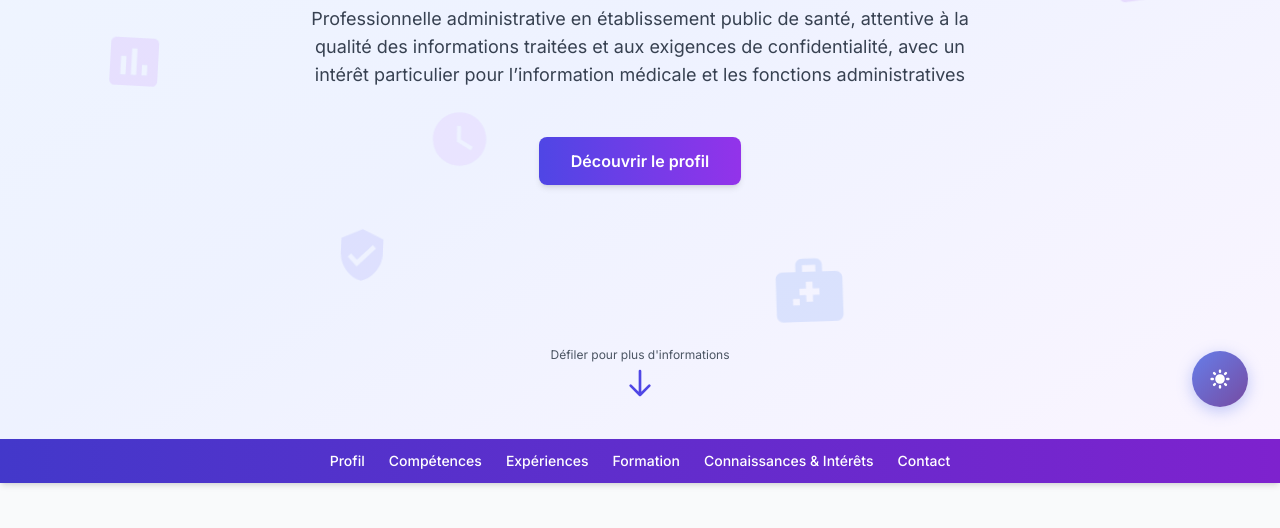
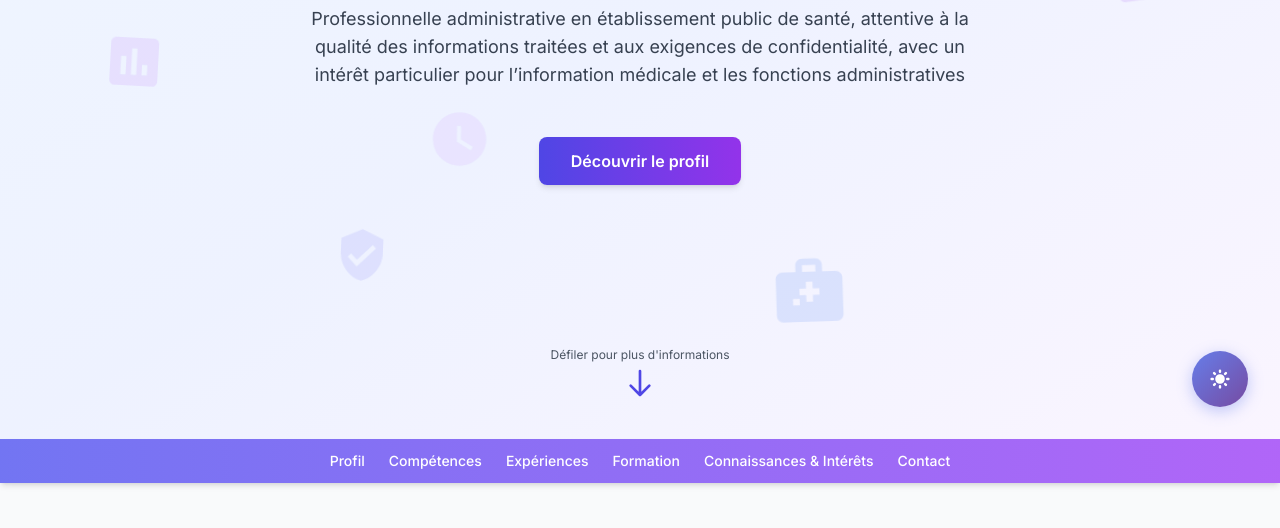
Before and after one commit to Justine-Lsv/Portfolio, a plain HTML site: page index3.html in a window 1280 px wide. Shown: the part 361-889 px from the top of the page. Drawn offline with nearby package versions, Linux system fonts and the light colour scheme.

Commit message:
Adoucissement de la barre de navigation en mode light
- Passage de indigo-700/purple-700 à indigo-500/purple-500
- Ajout transparence (90%) et backdrop-blur pour effet verre dépoli

```diff
--- a/index3.html
+++ b/index3.html
@@ -315,7 +315,7 @@
     </section>
 
     <!-- Navigation sticky -->
-    <nav class="bg-gradient-to-r from-indigo-700 to-purple-700 text-white sticky top-0 z-40 shadow-md">
+    <nav class="bg-gradient-to-r from-indigo-500/90 to-purple-500/90 text-white sticky top-0 z-40 shadow-md backdrop-blur-sm">
         <div class="max-w-5xl mx-auto px-6 py-3">
             <div class="flex flex-wrap justify-center gap-6 text-sm font-medium">
                 <a href="#profil" class="hover:text-indigo-100 transition">Profil</a>
```
Also changed, not shown: .claude/settings.local.json.
